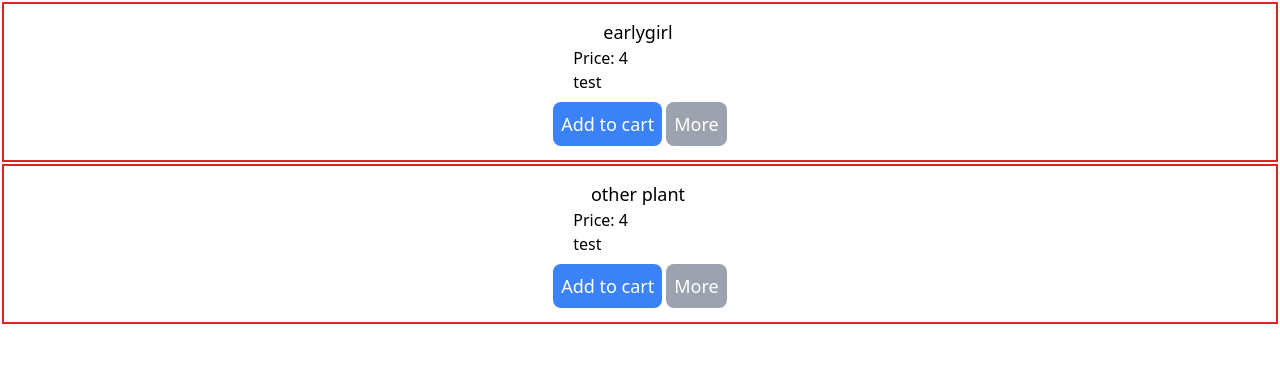
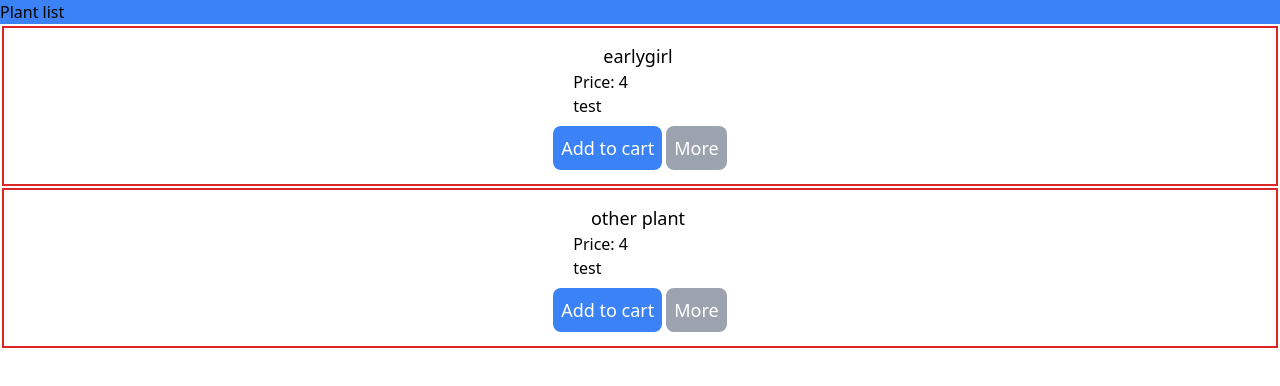
Before and after one commit to isaiahmartin847/farm-web, a Next.js app: page / in a window 1280 px wide. Shown: the top 386 px of the page. Built offline with nearby package versions, Linux system fonts and the light colour scheme.

Commit message:
added the header

```diff
--- /dev/null
+++ b/src/app/components/header.js
@@ -0,0 +1,9 @@
+export default function NavBar () {
+    return (
+        <nav className="bg-blue-500">
+            <ul>
+                <li>Plant list</li>
+            </ul>
+        </nav>
+    )
+}
--- a/src/app/page.js
+++ b/src/app/page.js
@@ -1,9 +1,11 @@
+import NavBar from "./components/header";
 import List from "./components/list";
 
 
 export default function Main () {
   return (
     <>
+      < NavBar />
       < List />
     </>
   )
```
